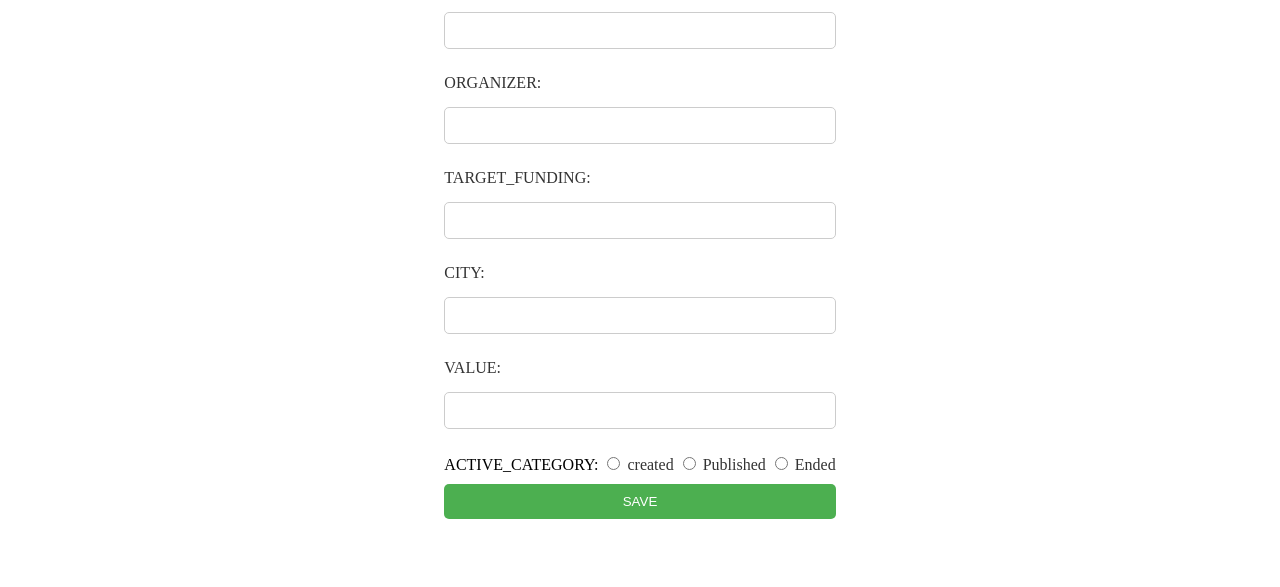
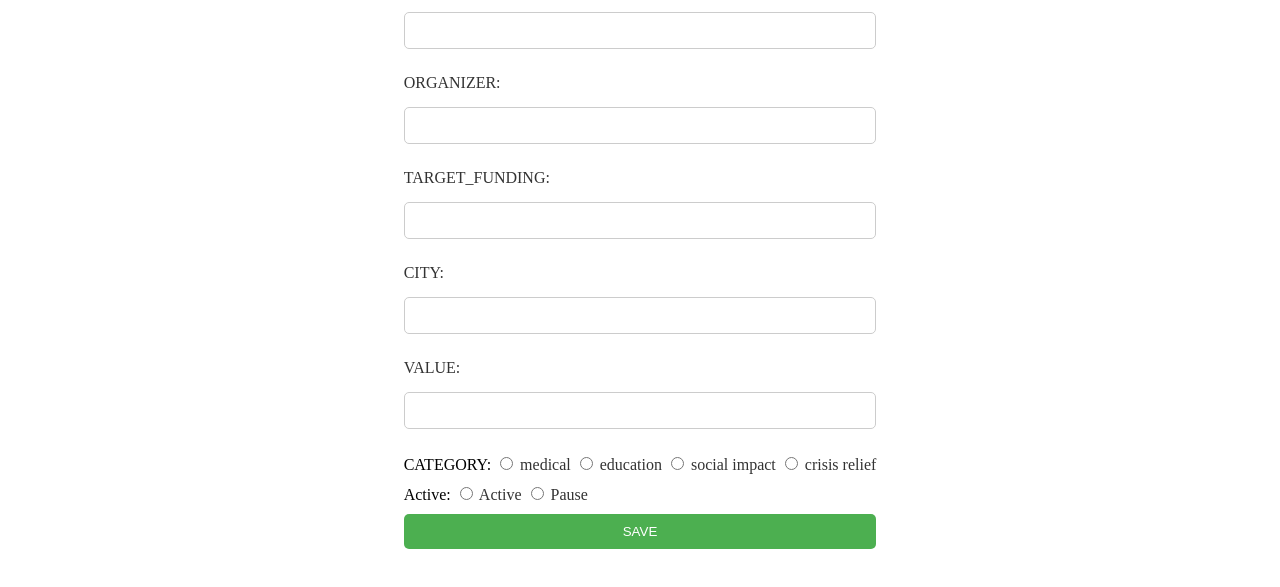
Before and after one commit to 030123wh/team-admin, a website: page form.html in a window 1280 px wide. Shown: the part 101-688 px from the top of the page. Drawn offline with Linux system fonts and the light colour scheme.

Commit message:
优化页面

```diff
--- a/form.html
+++ b/form.html
@@ -144,20 +144,20 @@
                 <label for="email">VALUE:</label>
                 <input type="text" id="email" name="VALUE" required>
 
-                <div class="radio-group">   ACTIVE_CATEGORY:
+                <div class="radio-group">   CATEGORY:
                     <label class="radio-label" for="genderFemale">
-                        <input type="radio" name="ACTIVE_CATEGORY" value="0" required> created
-                        <input type="radio"  name="ACTIVE_CATEGORY" value="1"> Published
-                        <input type="radio" name="ACTIVE_CATEGORY" value="2"> Ended
+                        <input type="radio" name="ACTIVE_CATEGORY" value="0" required> medical
+                        <input type="radio"  name="ACTIVE_CATEGORY" value="1"> education
+                        <input type="radio" name="ACTIVE_CATEGORY" value="2"> social impact
+                        <input type="radio" name="ACTIVE_CATEGORY" value="3"> crisis relief
                     </label>
-                    <!-- <label class="radio-label" for="genderFemale">
-
+                </div>
+                <div class="radio-group">   Active:
+                    <label class="radio-label" for="Active">
+                        <input type="radio" name="Active" value="0" required> Active
+                        <input type="radio"  name="Active" value="1"> Pause
                     </label>
-                    <label class="radio-label" for="genderFemale">
-
-                    </label>   -->
                 </div>
-
 
 
                 <input type="submit" value="SAVE">
@@ -193,6 +193,7 @@
                 var TARGET_FUNDING = form.querySelector('input[name="TARGET_FUNDING"]');
                 var CITY = form.querySelector('input[name="CITY"]');
                 var VALUE = form.querySelector('input[name="VALUE"]');
+                // var Active = form.querySelector('input[name="Active"]');
                 // var ACTIVE_CATEGORY = form.querySelector('input[name="ACTIVE_CATEGORY"]');
                 CAPTION.value = data.data[0].CAPTION;
                 ORGANIZER.value = data.data[0].ORGANIZER;
@@ -200,6 +201,7 @@
                 CITY.value = data.data[0].CITY;
                 VALUE.value = data.data[0].VALUE;
                 setRadioButtonValue('ACTIVE_CATEGORY',  data.data[0].ACTIVE_CATEGORY_ID.toString());
+                setRadioButtonValue('Active',  data.data[0].Active.toString());
                 // ACTIVE_CATEGORY.value =
 
             } else {
@@ -225,7 +227,7 @@
 
 
         let ACTIVE_CATEGORY_ID = Number(form.ACTIVE_CATEGORY.value) ;
-
+        let Active = Number(form.Active.value) ;
 
         let data = {
             CAPTION,
@@ -235,6 +237,7 @@
             VALUE,
             ACTIVE_CATEGORY_ID,
             CURRENT_FUNDING: 0,
+            Active
         }
 
         if(id) {
@@ -267,7 +270,7 @@
             xhr.onload = function() {
                 if (xhr.status === 200) {
                     let data = JSON.parse(xhr.responseText);
-                    // console.log(data)
+                    console.log(data)
                     // getTable(data.data)
                     if (data.code) {
                         window.location.href = './index.html';
--- a/server.js
+++ b/server.js
@@ -1,13 +1,12 @@
 const express=require("express");
-const bodyParser=require("body-parser");
 const path=require("path");
 const app=express();
+
 var {createProxyMiddleware } = require("http-proxy-middleware");
 var proxyPath = "http://127.0.0.1:3000";
+
 var proxyOption ={target:proxyPath,changeOrigoin:true};
 
-app.use(bodyParser.urlencoded({extended:true}))
-app.use(bodyParser.json());
 
 app.use(express.static(__dirname));
 
```
Also changed, not shown: index.html (+6 -3 lines).
